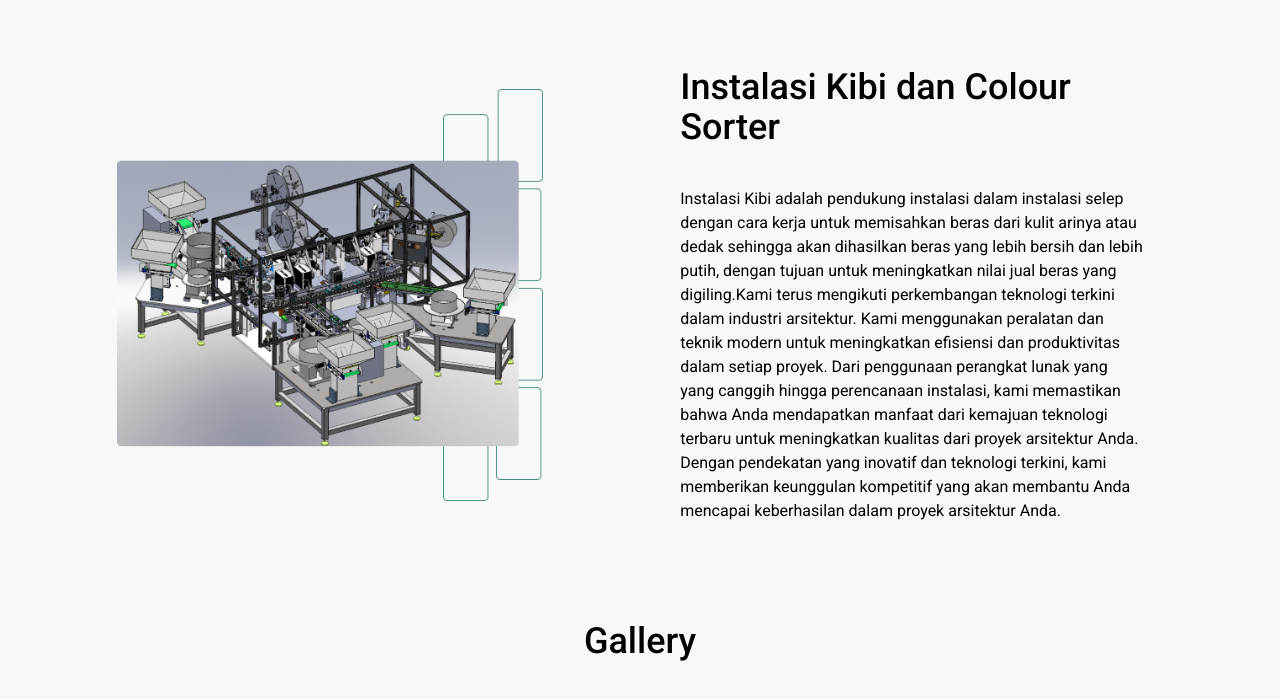
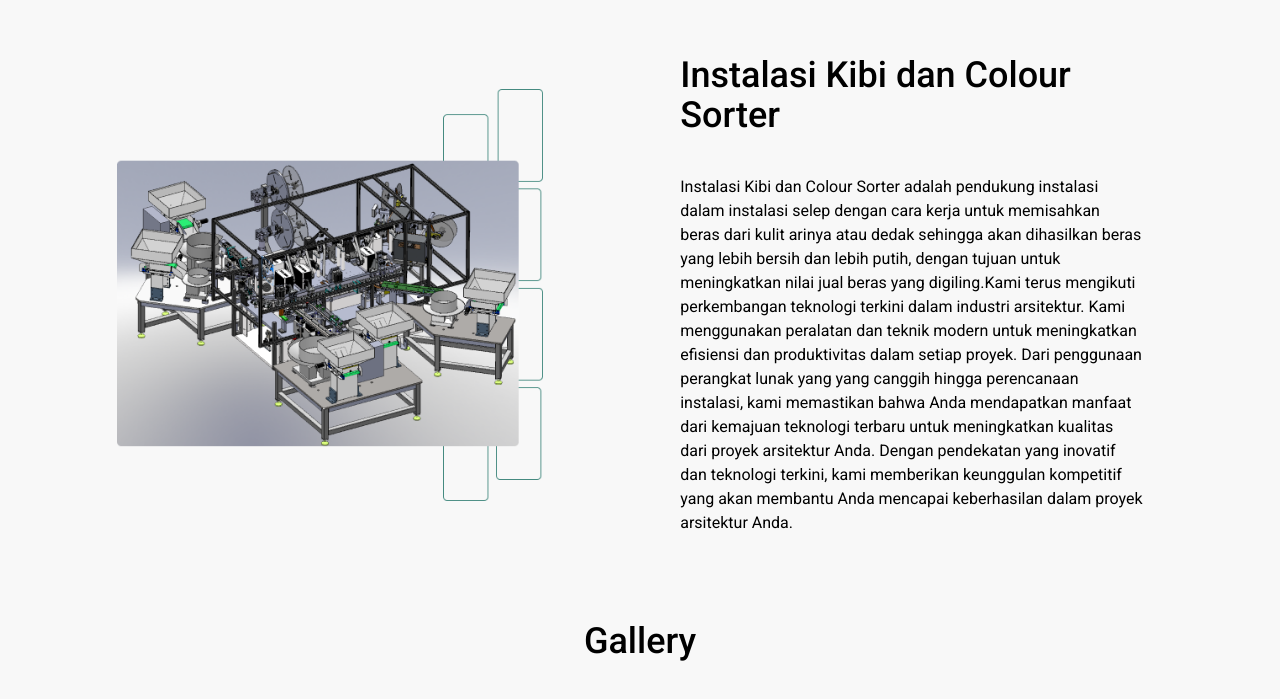
Before and after one commit to Phokade/phokade, a React (Vite) app: page / in a window 1280 px wide. Shown: the part 2572-3271 px from the top of the page. Built offline with nearby package versions, Linux system fonts and the light colour scheme.

Commit message:
Update About.jsx

```diff
--- a/src/layers/About.jsx
+++ b/src/layers/About.jsx
@@ -13,8 +13,8 @@ function About() {
 					<div className="flex flex-col gap-10 px-5 lg:w-[503px]">
 						<h1 className="font-medium text-4xl">Instalasi Dryer dan Tungku</h1>
 						<p>
-							Perencanaan Dryer dan Tungku adalah Instalasi Tahap awal Pengeringan Gabah Kering Sawah (KS) sampai kering dengan kadar air yang disesuaikan randoman Gabah
-							,Perencanaan Instalasi dengan kelebihan 99,9% Tanpa abu polusi dengan desaign filter abu dan ruang abu sesuai kapasitas.
+							Perencanaan Dryer dan Tungku adalah Instalasi Tahap awal Pengeringan Gabah Kering Sawah (KS) sampai kering dengan kadar air yang disesuaikan randoman Gabah,
+							Perencanaan Instalasi dengan kelebihan 99,9% Tanpa abu polusi dengan desaign filter abu dan ruang abu sesuai kapasitas.
 							dalam perencaan instlasi dryer dan tungku dengan tujuan memaksimalkan ruangan dan lahan, memperkecil resiko limbah, bising, abu/debu.
 
 						</p>
@@ -41,7 +41,7 @@ function About() {
 					<div className="flex flex-col gap-10 px-5 lg:w-[503px]">
 						<h1 className="font-medium text-4xl">Instalasi Kibi dan Colour Sorter</h1>
 						<p>
-							Instalasi Kibi adalah pendukung instalasi dalam instalasi selep dengan cara kerja untuk memisahkan beras dari kulit arinya atau dedak sehingga akan dihasilkan beras yang lebih bersih dan lebih putih,
+							Instalasi Kibi dan Colour Sorter adalah pendukung instalasi dalam instalasi selep dengan cara kerja untuk memisahkan beras dari kulit arinya atau dedak sehingga akan dihasilkan beras yang lebih bersih dan lebih putih,
 							dengan tujuan untuk meningkatkan nilai jual beras yang digiling.Kami terus mengikuti perkembangan teknologi terkini dalam industri arsitektur.
 							Kami menggunakan peralatan dan teknik modern untuk meningkatkan efisiensi dan produktivitas dalam setiap proyek. Dari penggunaan perangkat lunak
 							yang yang canggih hingga perencanaan instalasi, kami memastikan bahwa Anda mendapatkan manfaat dari kemajuan teknologi terbaru untuk meningkatkan kualitas dari proyek arsitektur Anda. Dengan pendekatan yang inovatif dan
```
